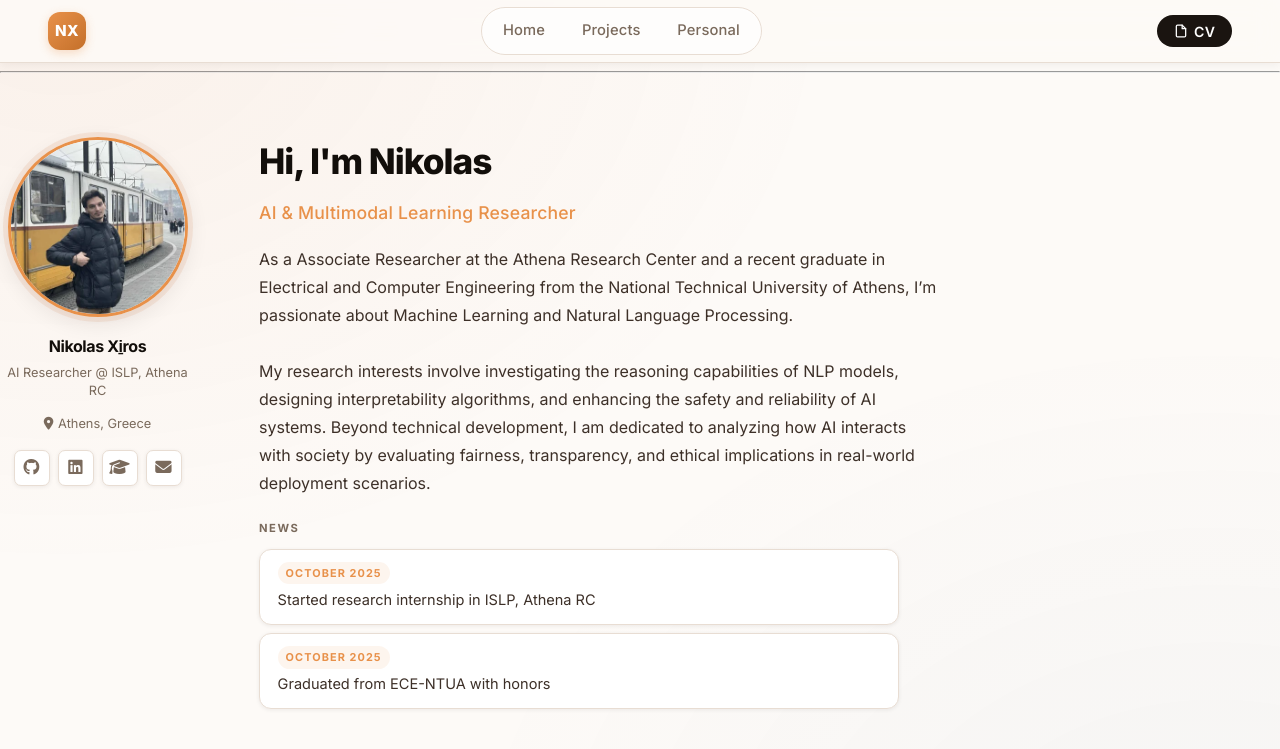
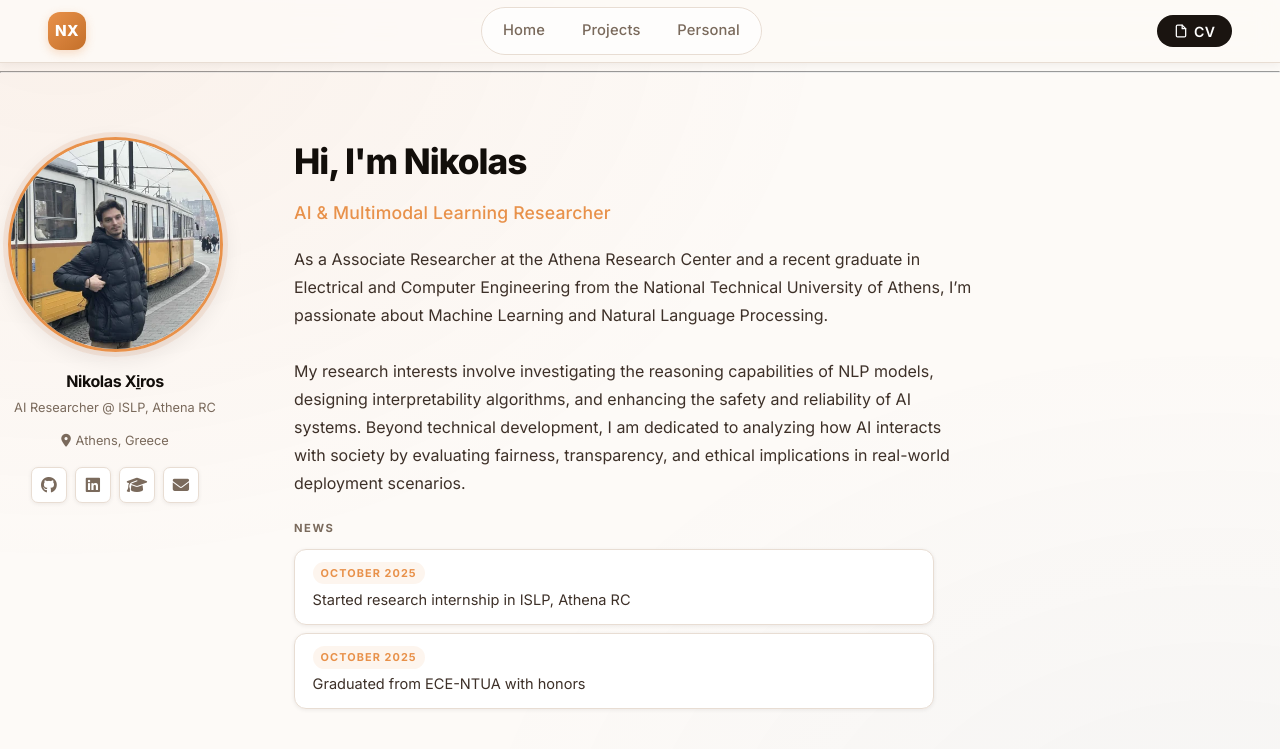
Before and after one commit to nickxir12/nickxir12.github.io, a Jekyll site: the page built from index.md, in a window 1280 px wide. Shown: the top 749 px of the page. Built offline with Jekyll 4.4.1, drawn with Linux system fonts in a browser that asks for light colours; some web fonts are replaced.

Commit message:
Enlarge profile image and remove hr line under nav
- Bump hero profile picture to 215px (and profile column width)
- Hide the markdown horizontal rule rendered below the nav bar
- Bump CSS cache version to v30

Co-Authored-By: Claude Opus 4.8 <noreply@anthropic.com>

```diff
--- a/assets/css/custom.css
+++ b/assets/css/custom.css
@@ -112,6 +112,9 @@ a.skip-to-content {
    HEADER (hide default Cayman)
 ============================= */
 .page-header { display: none !important; }
+
+/* Hide the markdown horizontal rule under the nav */
+.main-content > hr { display: none !important; }
 
 /* =============================
    NAVIGATION — warm cream bar
@@ -261,12 +264,12 @@ a.skip-to-content {
   flex-direction: column;
   align-items: center;
   text-align: center;
-  width: 195px;
+  width: 230px;
 }
 
 .hero-pic {
-  width: 180px;
-  height: 180px;
+  width: 215px;
+  height: 215px;
   border-radius: 50%;
   object-fit: cover;
   border: 3px solid var(--accent);
--- a/index.md
+++ b/index.md
@@ -2,7 +2,7 @@
 title: "Home"
 ---
 
-<link rel="stylesheet" href="{{ '/assets/css/custom.css?v=29' | relative_url }}">
+<link rel="stylesheet" href="{{ '/assets/css/custom.css?v=30' | relative_url }}">
 <link rel="preload" href="https://fonts.googleapis.com/css2?family=Inter:wght@400;600;700&display=swap" as="style" onload="this.onload=null;this.rel='stylesheet'">
 <noscript><link href="https://fonts.googleapis.com/css2?family=Inter:wght@400;600;700&display=swap" rel="stylesheet"></noscript>
 <link rel="stylesheet" href="https://cdnjs.cloudflare.com/ajax/libs/font-awesome/6.4.0/css/all.min.css" media="print" onload="this.media='all'">
@@ -15,7 +15,7 @@ title: "Home"
 <section class="hero-banner">
   <div class="hero-inner has-pic">
     <aside class="profile-side">
-      <img src="/assets/css/img/mine/pic2.webp" alt="Nikolas Xi̱ros" class="hero-pic" width="180" height="180" fetchpriority="high">
+      <img src="/assets/css/img/mine/pic2.webp" alt="Nikolas Xi̱ros" class="hero-pic" width="215" height="215" fetchpriority="high">
       <div class="profile-info">
         <h2 class="profile-name">Nikolas Xi̱ros</h2>
         <p class="profile-role">AI Researcher @ ISLP, Athena RC</p>
```
Also changed, not shown: about.md (+1 -1 lines), interests.md (+1 -1 lines), projects.md (+1 -1 lines).
